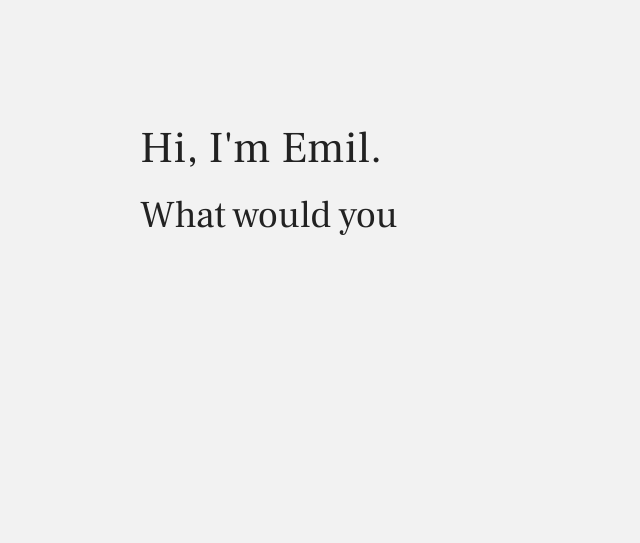
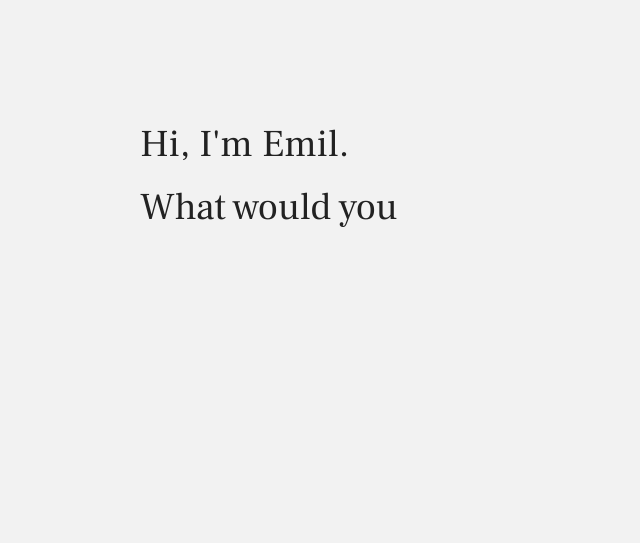
Before and after one commit to EmilScherdin/EmilScherdin.github.io, a website: page index.html in a window 1280 px wide. Shown: the whole page, without its empty margins (0-640 px from the left). Drawn offline with nearby package versions, Linux system fonts and the light colour scheme.

Commit message:
Update index.html

```diff
--- a/index.html
+++ b/index.html
@@ -25,9 +25,6 @@ p {
 h1{
   font-size: 120px;
   margin: 17% 0 0;
-}
-#text-hi {
-  font-size: 44px;
 }
 #inner {
   margin: 0 30px;
```
